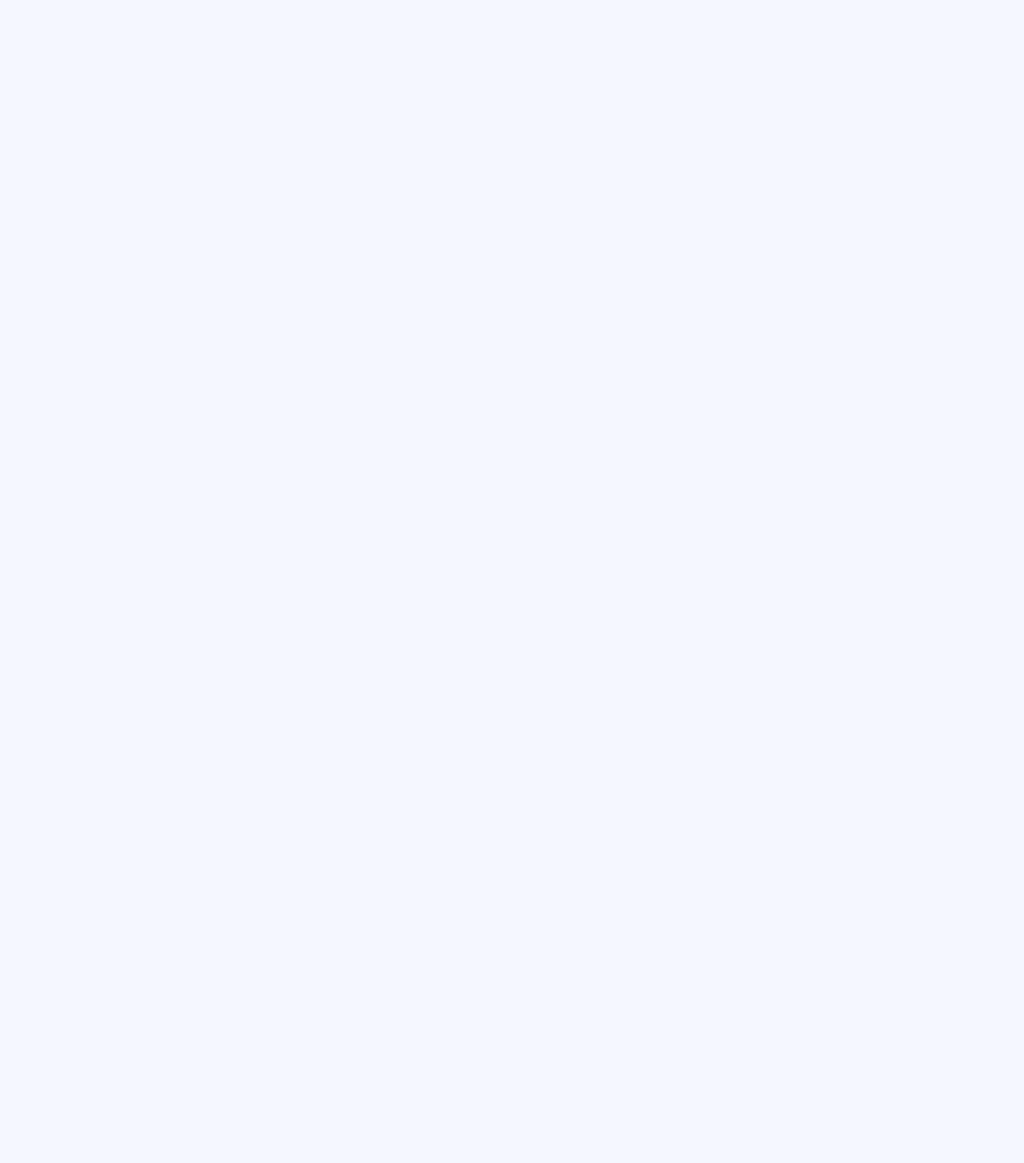
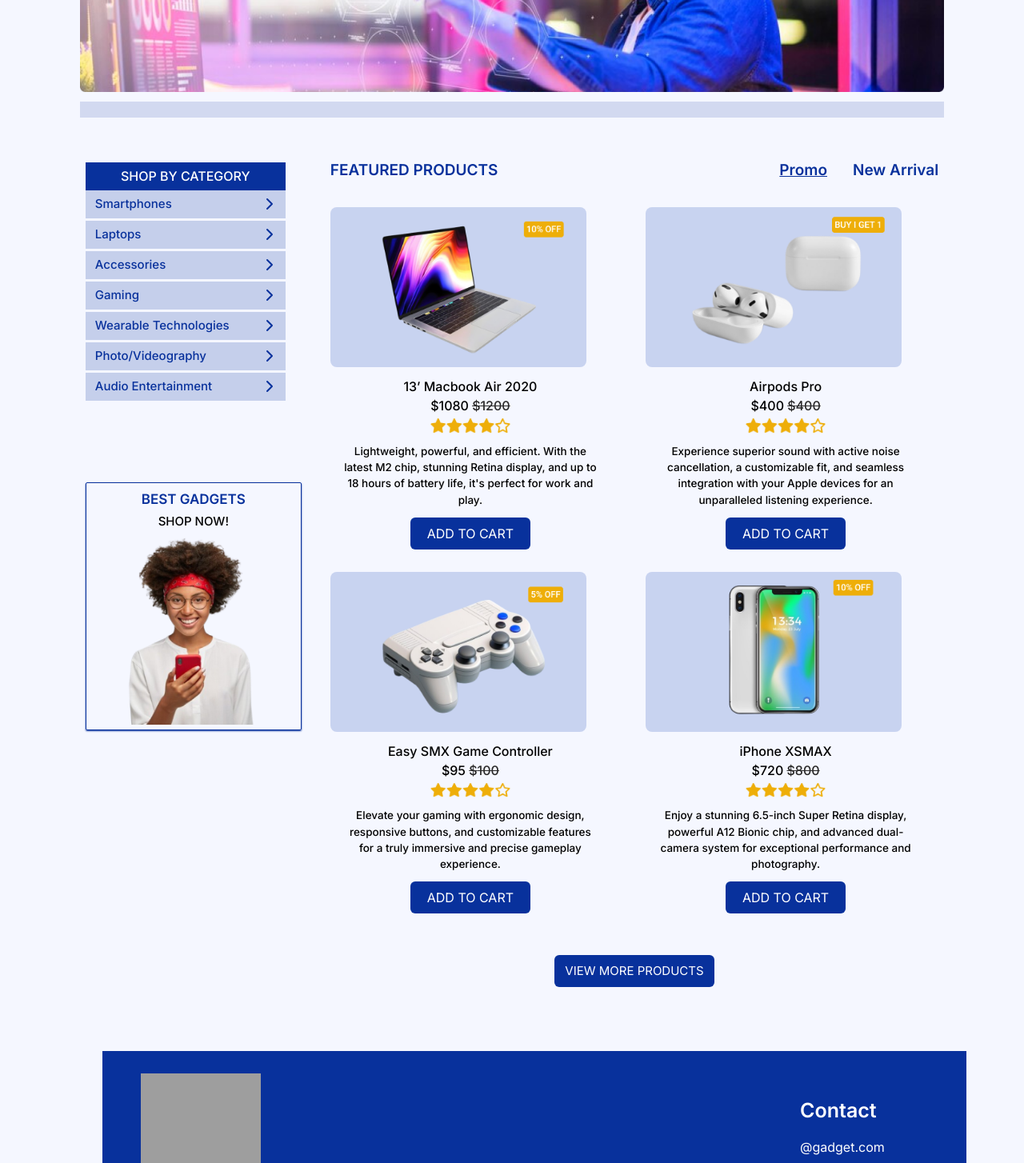
Before and after one commit to Moyo-Made/TimbuCloud, a Next.js app in the folder timbu-cloud-shop/: page / in a window 1280 px wide. Shown: the part 460-1914 px from the top of the page at 80% size. Before the commit the page ends 800 px from the top, so only its background shows below. Built offline with nearby package versions, Linux system fonts and the light colour scheme; grey boxes are pictures that could not be loaded.

Commit message:
updates home routing page

```diff
--- a/timbu-cloud-shop/app/page.tsx
+++ b/timbu-cloud-shop/app/page.tsx
@@ -1,12 +1,18 @@
 import React from "react";
 import SearchInput from "./components/SearchInput";
 import Navbar from "./components/Navbar";
+import Hero from "./components/Hero";
+import FeaturedProducts from "./components/FeaturedProducts";
+import Footer from "./components/Footer";
 
 const page = () => {
 	return (
 		<div>
 			<SearchInput />
 			<Navbar />
+			<Hero />
+			<FeaturedProducts />
+			<Footer />
 		</div>
 	);
 };
```
